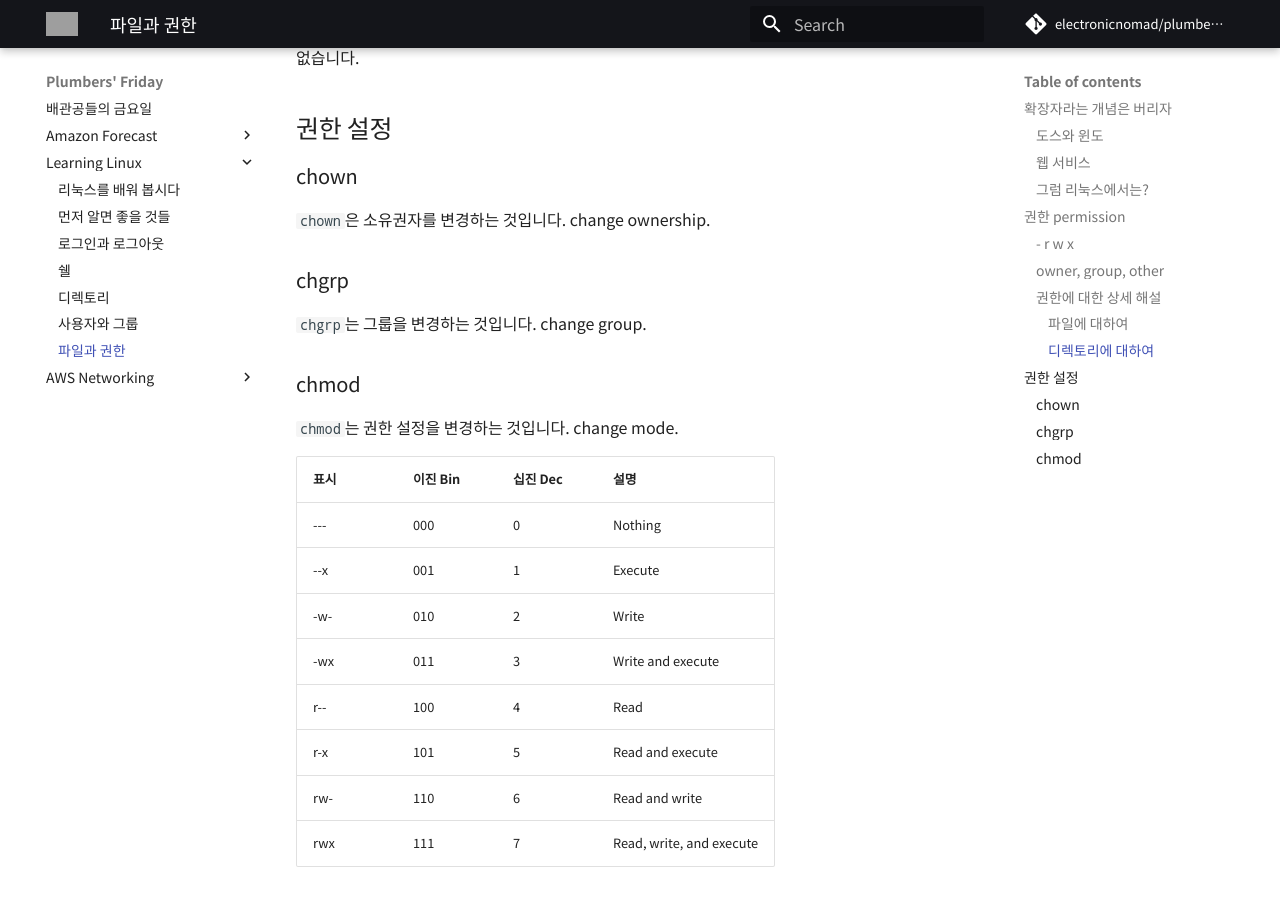
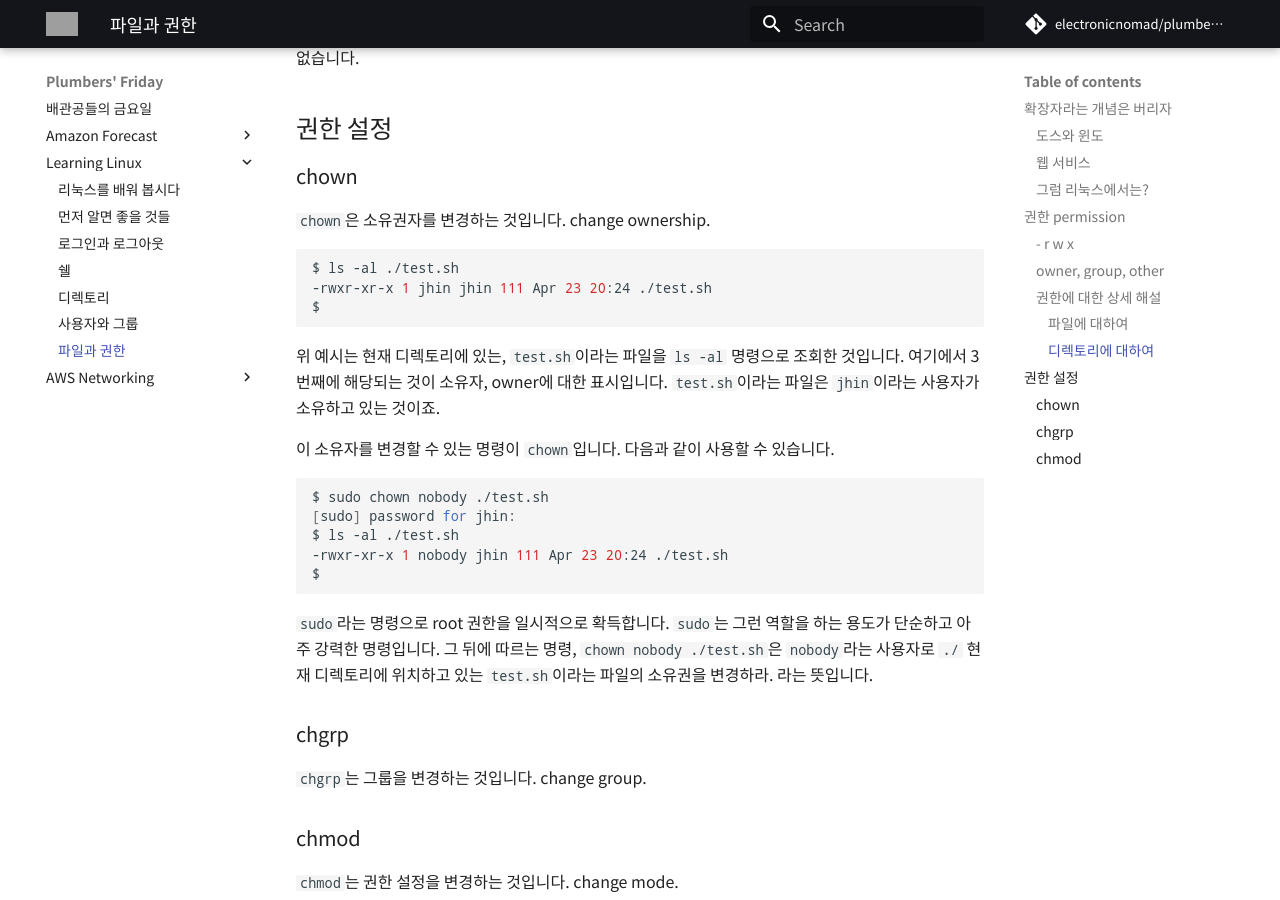
Before and after one commit to electronicnomad/plumbers-friday, an MkDocs documentation site: the page built from docs/linux/file-and-permissions.md, in a window 1280 px wide and 900 px high, scrolled down 2853 px. Built offline with MkDocs 1.6.1 and Material for MkDocs 9.7.7, drawn with Linux system fonts in a browser that asks for light colours; some web fonts are replaced; comment, search, counter and statistics services are not loaded; grey boxes are pictures that could not be loaded.

Commit message:
Update file-and-permissions.md

````diff
--- a/docs/linux/file-and-permissions.md
+++ b/docs/linux/file-and-permissions.md
@@ -107,6 +107,28 @@ x, 즉 실행(excute) 권한은 디렉토리에 접근할 권한을 의미합니
 
 `chown`은 소유권자를 변경하는 것입니다. change ownership.
 
+```bash
+$ ls -al ./test.sh
+-rwxr-xr-x 1 jhin jhin 111 Apr 23 20:24 ./test.sh
+$
+```
+위 예시는 현재 디렉토리에 있는, `test.sh`이라는 파일을 `ls -al` 명령으로 조회한 것입니다.
+여기에서 3번째에 해당되는 것이 소유자, owner에 대한 표시입니다. `test.sh`이라는 파일은
+`jhin`이라는 사용자가 소유하고 있는 것이죠.
+
+이 소유자를 변경할 수 있는 명령이 `chown`입니다. 다음과 같이 사용할 수 있습니다.
+
+```bash
+$ sudo chown nobody ./test.sh
+[sudo] password for jhin:
+$ ls -al ./test.sh
+-rwxr-xr-x 1 nobody jhin 111 Apr 23 20:24 ./test.sh
+$
+```
+`sudo`라는 명령으로 root 권한을 일시적으로 확득합니다. `sudo`는 그런 역할을 하는 용도가 단순하고 아주
+강력한 명령입니다. 그 뒤에 따르는 명령, `chown nobody ./test.sh`은 `nobody`라는 사용자로 `./` 현재
+디렉토리에 위치하고 있는 `test.sh`이라는 파일의 소유권을 변경하라. 라는 뜻입니다.
+
 ### chgrp
 
 `chgrp`는 그룹을 변경하는 것입니다. change group.
````
